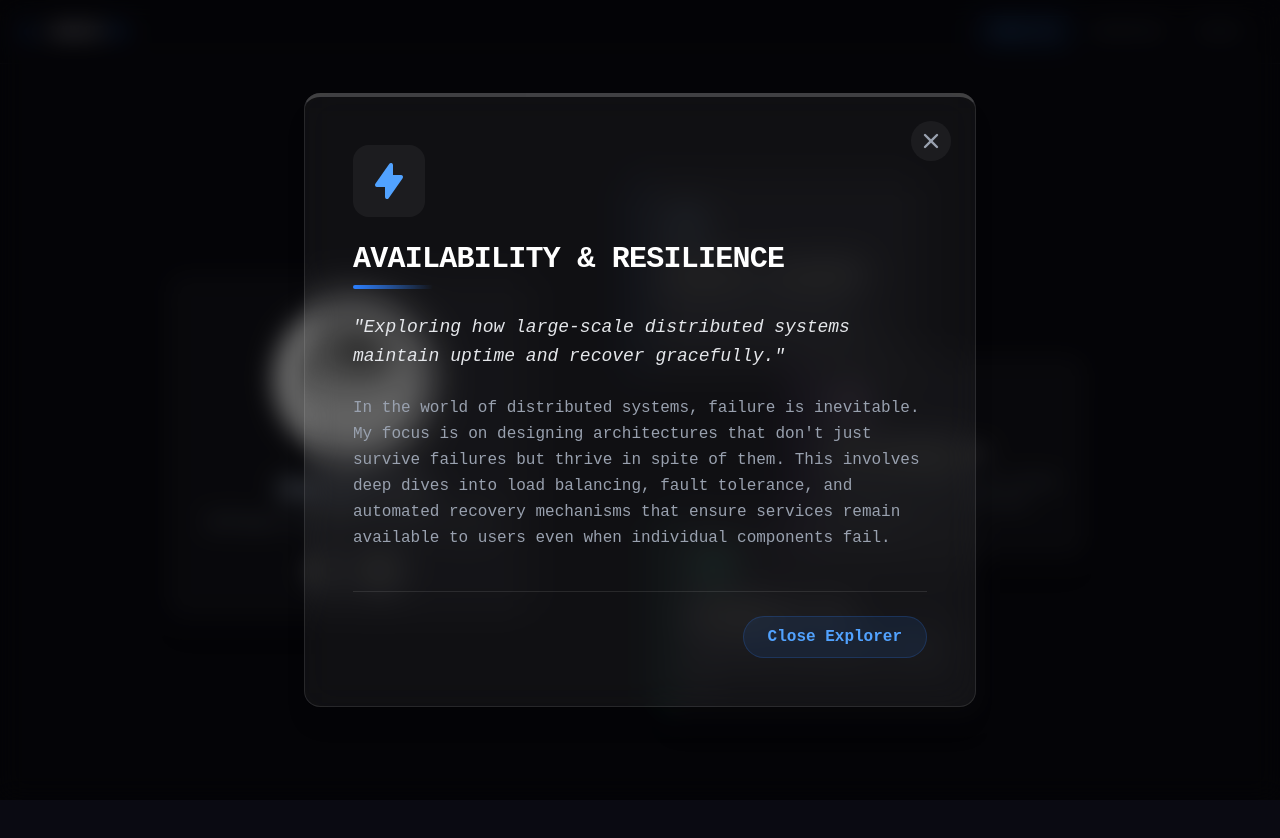
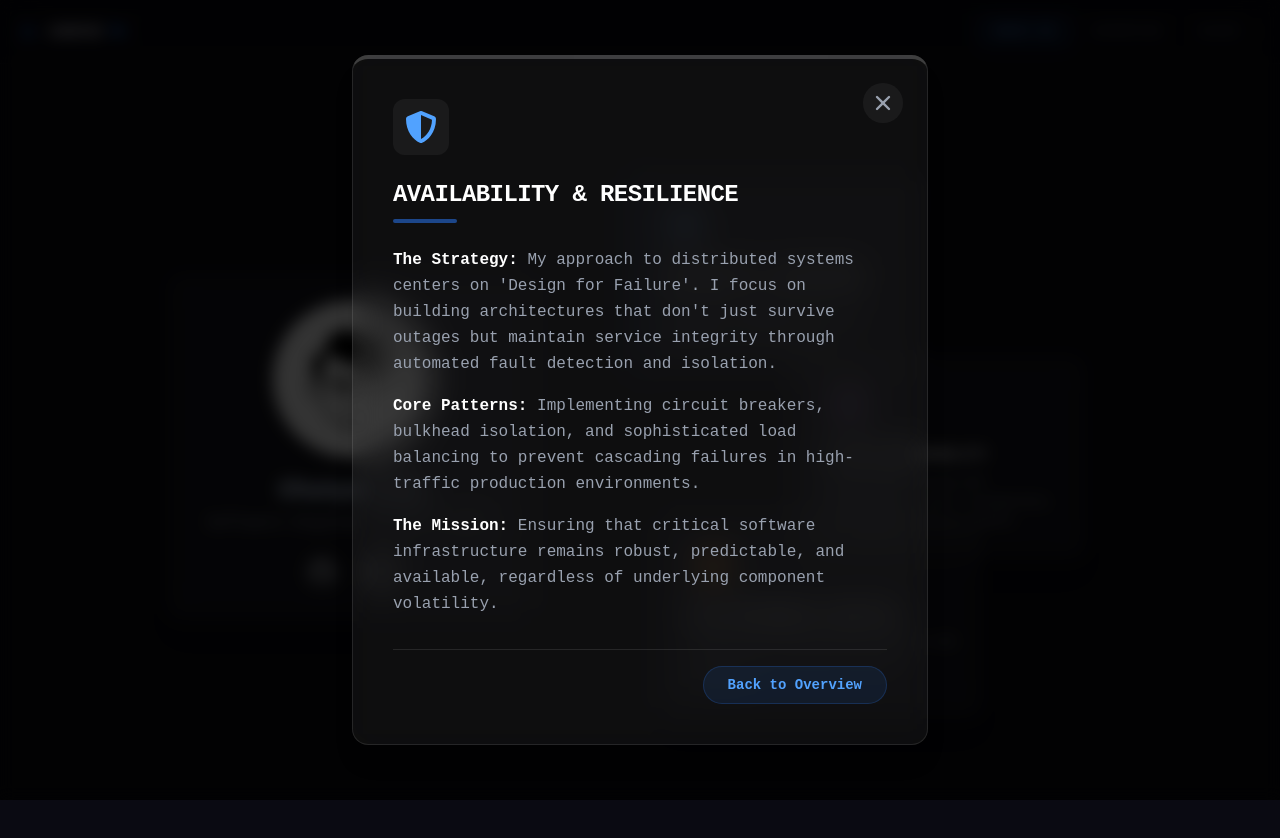
Before and after one commit to chunyuema/chunyuema.github.io, a Next.js app: page / in a window 1280 px wide. Both pictures are taken after a click on the element 773 px from the left and 271 px from the top of the page. Shown: the top 838 px of the page. Built offline with nearby package versions, Linux system fonts and the light colour scheme.

Commit message:
feat: update the hpc pillar with new vision & focus area #53

```diff
--- a/src/components/sections/AboutMe.tsx
+++ b/src/components/sections/AboutMe.tsx
@@ -1,12 +1,13 @@
 import React, { useState } from "react";
 import NameCard from "../ui/NameCard";
-import { HiLightningBolt, HiEye, HiGlobeAlt, HiX } from "react-icons/hi";
+import { HiEye, HiX } from "react-icons/hi";
+import { FaMicrochip, FaShieldAlt } from "react-icons/fa";
 
 interface PillarData {
     id: string;
     title: string;
     description: string;
-    longDescription: string;
+    longDescription: string[];
     icon: React.ReactNode;
     color: string;
     glowColor: string;
@@ -19,31 +20,53 @@ const AboutMe: React.FC = () => {
         {
             id: "availability",
             title: "Availability & Resilience",
-            description: "Exploring how large-scale distributed systems maintain uptime and recover gracefully.",
-            longDescription: "In the world of distributed systems, failure is inevitable. My focus is on designing architectures that don't just survive failures but thrive in spite of them. This involves deep dives into load balancing, fault tolerance, and automated recovery mechanisms that ensure services remain available to users even when individual components fail.",
-            icon: <HiLightningBolt className="w-6 h-6" />,
+            description: "Designing architectures that maintain uptime and recover gracefully from failures.",
+            longDescription: [
+                "**The Strategy:** My approach to distributed systems centers on 'Design for Failure'. I focus on building architectures that don't just survive outages but maintain service integrity through automated fault detection and isolation.",
+                "**Core Patterns:** Implementing circuit breakers, bulkhead isolation, and sophisticated load balancing to prevent cascading failures in high-traffic production environments.",
+                "**The Mission:** Ensuring that critical software infrastructure remains robust, predictable, and available, regardless of underlying component volatility."
+            ],
+            icon: <FaShieldAlt className="w-6 h-6" />,
             color: "text-blue-400",
             glowColor: "rgba(59,130,246,0.2)"
         },
         {
             id: "observability",
             title: "System Observability",
-            description: "Diving into cloud-native tracing and monitoring to understand root causes.",
-            longDescription: "You cannot fix what you cannot see. System observability is about creating transparency in complex software stacks. I work with tracing, metrics, and logging to build a comprehensive picture of system health, enabling faster root cause analysis and proactive issue resolution in high-traffic production environments.",
+            description: "Leveraging tracing and monitoring to gain transparency in complex software stacks.",
+            longDescription: [
+                "**The Perspective:** Observability is about more than just monitoring; it's about understanding the internal state of a system from its external outputs. I work to eliminate 'black boxes' in complex microservices.",
+                "**Technical Stack:** Deep integration of distributed tracing, high-cardinality metrics, and structured logging to build a comprehensive, real-time map of system behavior.",
+                "**The Impact:** Reducing Mean Time to Resolution (MTTR) by enabling engineers to pinpoint root causes in seconds rather than hours through data-driven insights."
+            ],
             icon: <HiEye className="w-6 h-6" />,
             color: "text-purple-400",
             glowColor: "rgba(168,85,247,0.2)"
         },
         {
-            id: "sustainability",
-            title: "Sustainability & HPC",
-            description: "Developing high-performance software with resource efficiency for the AI era.",
-            longDescription: "As the demand for compute grows, so does its environmental impact. My work in Green Engineering focuses on optimizing high-performance software to deliver maximum output with minimum energy consumption. This involves algorithmic efficiency, resource management, and hardware-aware programming to build sustainable technology for the future.",
-            icon: <HiGlobeAlt className="w-6 h-6" />,
-            color: "text-emerald-400",
-            glowColor: "rgba(16,185,129,0.2)"
+            id: "hpc",
+            title: "High Performance Computing",
+            description: "Bridging the gap between software and silicon with hardware-optimal execution.",
+            longDescription: [
+                "**The Mission:** My work in HPC focuses on the 'Micro' layer—where every clock cycle and byte of memory matters. Through my studies at the University of Edinburgh, I am mastering the art of squeezing maximum performance out of the hardware to transform computationally expensive algorithms into highly efficient, close-to-metal implementations required for the next generation of AI and financial engines.",
+                "**Focus Areas:** Multi-core parallelism (OpenMP/MPI), GPU acceleration (CUDA), and low-level optimization (SIMD, cache locality, and memory hierarchy)."
+            ],
+            icon: <FaMicrochip className="w-6 h-6" />,
+            color: "text-orange-400",
+            glowColor: "rgba(251,146,60,0.2)"
         }
     ];
+
+    // Helper to render bold text in descriptions
+    const renderDescription = (text: string) => {
+        const parts = text.split(/(\*\*.*?\*\*)/g);
+        return parts.map((part, i) => {
+            if (part.startsWith('**') && part.endsWith('**')) {
+                return <strong key={i} className="text-white font-bold">{part.slice(2, -2)}</strong>;
+            }
+            return part;
+        });
+    };
 
     return (
         <div className="container mx-auto mb-24 px-4 max-w-[1200px]">
@@ -72,8 +95,16 @@ const AboutMe: React.FC = () => {
                                 "bottom-[5%] left-[15%]"
                             ];
                             const widths = ["w-72", "w-72", "w-80"];
-                            const borderColors = ["border-l-blue-500/50", "border-l-purple-500/50", "border-l-emerald-500/50"];
-                            const hoverBorders = ["hover:border-l-blue-400", "hover:border-l-purple-400", "hover:border-l-emerald-400"];
+                            const borderColors = [
+                                pillar.id === 'availability' ? "border-l-blue-500/50" :
+                                pillar.id === 'observability' ? "border-l-purple-500/50" :
+                                "border-l-orange-500/50"
+                            ];
+                            const hoverBorders = [
+                                pillar.id === 'availability' ? "hover:border-l-blue-400" :
+                                pillar.id === 'observability' ? "hover:border-l-purple-400" :
+                                "hover:border-l-orange-400"
+                            ];
 
                             return (
                                 <div
@@ -81,7 +112,7 @@ const AboutMe: React.FC = () => {
                                     className={`absolute ${positions[index]} ${animations[index]} pointer-events-auto transition-all duration-300 hover:z-40`}
                                     onClick={() => setSelectedPillar(pillar)}
                                 >
-                                    <div className={`glass-panel p-6 ${widths[index]} border-l-4 ${borderColors[index]} hover:bg-white/[0.1] hover:scale-105 cursor-pointer transition-all duration-300 group`}
+                                    <div
                                          style={{'--glow-color': pillar.glowColor} as any}
                                          className={`glass-panel p-6 ${widths[index]} border-l-4 ${borderColors[index]} hover:bg-white/[0.1] hover:scale-105 hover:shadow-[0_0_25px_var(--glow-color)] ${hoverBorders[index]} cursor-pointer transition-all duration-300 group`}
                                     >
@@ -105,7 +136,11 @@ const AboutMe: React.FC = () => {
                         {pillars.map((pillar) => (
                             <div
                                 key={pillar.id}
-                                className="glass-panel p-6 border-l-4 border-l-blue-500/50 active:scale-95 transition-all cursor-pointer"
+                                className={`glass-panel p-6 border-l-4 ${
+                                    pillar.id === 'availability' ? "border-l-blue-500/50" :
+                                    pillar.id === 'observability' ? "border-l-purple-500/50" :
+                                    "border-l-orange-500/50"
+                                } active:scale-95 transition-all cursor-pointer`}
                                 onClick={() => setSelectedPillar(pillar)}
                             >
                                 <div className="flex items-center gap-4 mb-3">
@@ -128,12 +163,12 @@ const AboutMe: React.FC = () => {
                 <div className="fixed inset-0 z-[100] flex items-center justify-center p-4">
                     {/* Backdrop */}
                     <div
-                        className="absolute inset-0 bg-black/60 backdrop-blur-md transition-opacity"
+                        className="absolute inset-0 bg-black/80 backdrop-blur-sm transition-opacity"
                         onClick={() => setSelectedPillar(null)}
                     />
 
                     {/* Modal Content */}
-                    <div className="relative glass-panel max-w-2xl w-full p-8 md:p-12 border-t-4 border-t-white/20 animate-in fade-in zoom-in duration-300">
+                    <div className="relative glass-panel max-w-xl w-full p-8 md:p-10 border-t-4 border-t-white/20 animate-in fade-in zoom-in duration-300">
                         <button
                             onClick={() => setSelectedPillar(null)}
                             className="absolute top-6 right-6 p-2 rounded-full bg-white/5 hover:bg-white/10 text-gray-400 hover:text-white transition-all"
@@ -142,33 +177,39 @@ const AboutMe: React.FC = () => {
                         </button>
 
                         <div className="flex flex-col gap-6">
-                            <div className={`p-4 rounded-2xl bg-white/5 ${selectedPillar.color} w-fit`}>
-                                {React.cloneElement(selectedPillar.icon as React.ReactElement, { className: "w-10 h-10" })}
+                            <div className={`p-3 rounded-xl bg-white/5 ${selectedPillar.color} w-fit`}>
+                                {React.cloneElement(selectedPillar.icon as React.ReactElement, { className: "w-8 h-8" })}
                             </div>
 
                             <div>
-                                <h3 className="text-2xl md:text-3xl font-bold text-white mb-2 uppercase tracking-tight">
+                                <h3 className="text-xl md:text-2xl font-bold text-white mb-2 uppercase tracking-tight">
                                     {selectedPillar.title}
                                 </h3>
-                                <div className="h-1 w-20 bg-gradient-to-r from-blue-500 to-transparent rounded-full mb-6" />
+                                <div className={`h-1 w-16 ${
+                                    selectedPillar.id === 'availability' ? 'bg-blue-500/50' :
+                                    selectedPillar.id === 'observability' ? 'bg-purple-500/50' :
+                                    'bg-orange-500/50'
+                                } rounded-full mb-6`} />
 
-                                <p className="text-gray-200 text-lg leading-relaxed mb-6 italic">
-                                    "{selectedPillar.description}"
-                                </p>
-
-                                <div className="prose prose-invert max-w-none">
-                                    <p className="text-gray-400 leading-relaxed">
-                                        {selectedPillar.longDescription}
-                                    </p>
+                                <div className="space-y-4">
+                                    {selectedPillar.longDescription.map((para, i) => (
+                                        <p key={i} className="text-gray-400 leading-relaxed text-sm md:text-base">
+                                            {renderDescription(para)}
+                                        </p>
+                                    ))}
                                 </div>
                             </div>
 
-                            <div className="mt-4 pt-6 border-t border-white/10 flex justify-end">
+                            <div className="mt-2 pt-4 border-t border-white/10 flex justify-end">
                                 <button
                                     onClick={() => setSelectedPillar(null)}
-                                    className="px-6 py-2 rounded-full bg-blue-500/10 hover:bg-blue-500/20 text-blue-400 font-bold transition-all border border-blue-500/20"
+                                    className={`px-6 py-2 rounded-full ${
+                                        selectedPillar.id === 'availability' ? 'bg-blue-500/10 text-blue-400 border-blue-500/20' :
+                                        selectedPillar.id === 'observability' ? 'bg-purple-500/10 text-purple-400 border-purple-500/20' :
+                                        'bg-orange-500/10 text-orange-400 border-orange-500/20'
+                                    } text-sm font-bold transition-all border`}
                                 >
-                                    Close Explorer
+                                    Back to Overview
                                 </button>
                             </div>
                         </div>
```
